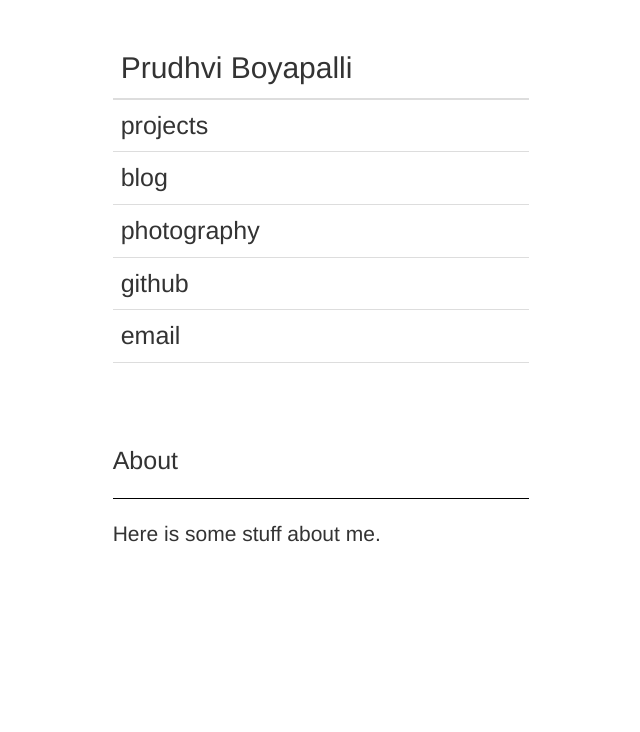
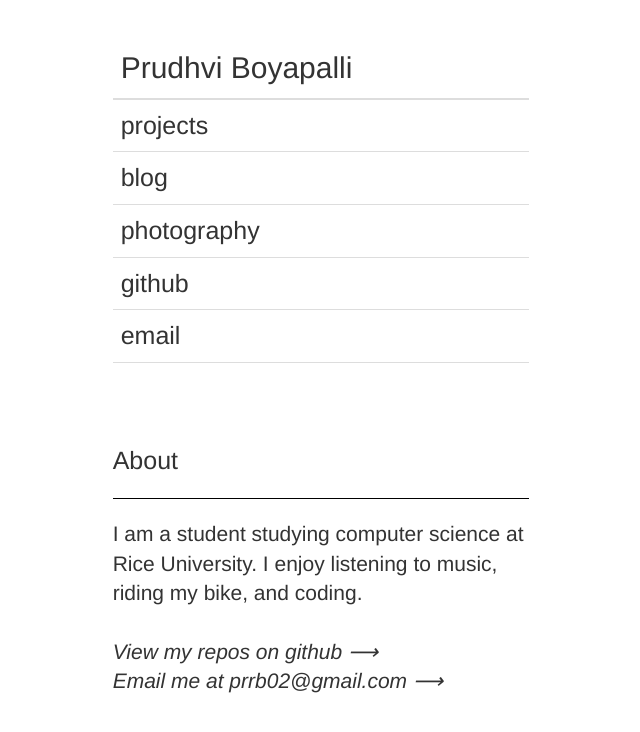
Before and after one commit to prb2/prb2.github.io, a Jekyll site: the page built from index.html, in a window 1280 px wide. Shown: the top 732 px of the page, without its empty margins (319-959 px from the left). Built offline with Jekyll 4.4.1, drawn with Linux system fonts in a browser that asks for light colours; Markdown is read by kramdown in place of the engine named in the settings; the list of posts is cut into pages by our own code.

Commit message:
Added info to homepage.

```diff
--- a/index.html
+++ b/index.html
@@ -84,7 +84,11 @@ title: About
 					<div class="title">About</div>
 					<hr>
 					<div class="lead">
-						Here is some stuff about me.
+						I am a student studying computer science at Rice University. I enjoy listening to music, riding my bike, and coding.
+						</br></br>
+						<a href="http://www.github.com/prb2"><em>View my repos on github &#10230;</em></a>
+						</br>
+						<a href="mailto:prrb02@gmail.com"><em>Email me at prrb02@gmail.com &#10230;</em></a>
 					</div>
 				</div>
 			</div>
```
Also changed, not shown: 1 other file.
